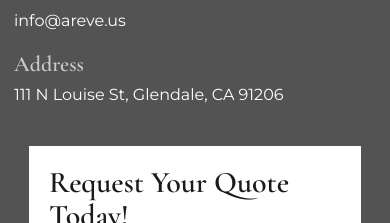
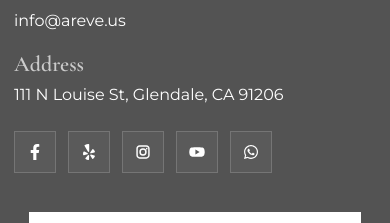
Before and after one commit to BorisKovStudio/arevescreen, a Next.js app: page / in a window 390 px wide. Shown: the part 8284-8507 px from the top of the page. Built offline with nearby package versions, Linux system fonts and the light colour scheme; no server answers; the database is empty.

Commit message:
Add social icons to contact section

```diff
--- a/app/page.tsx
+++ b/app/page.tsx
@@ -59,7 +59,7 @@ export default async function HomePage() {
         <CertificatesSection items={certificates} />
         <ProjectsSection items={projects} />
         <FaqSection image={featureImages.faq} items={faqItems} />
-        <ContactSection calcTiers={calcTiers} details={contactDetails} />
+        <ContactSection calcTiers={calcTiers} details={contactDetails} socialLinks={socialLinks} />
       </main>
       <SiteFooter details={contactDetails} socialLinks={socialLinks} />
     </>
--- a/components/ContactSection/ContactSection.module.css
+++ b/components/ContactSection/ContactSection.module.css
@@ -48,6 +48,55 @@
   color: var(--panel);
   font-size: 16px;
   line-height: 1.5;
+}
+
+.socials {
+  display: flex;
+  flex-wrap: wrap;
+  gap: 12px;
+  padding-top: 6px;
+}
+
+.socialLink {
+  display: inline-flex;
+  align-items: center;
+  justify-content: center;
+  width: 46px;
+  height: 46px;
+  border: 1px solid rgba(255, 255, 255, 0.16);
+  background: rgba(255, 255, 255, 0.04);
+  color: var(--panel);
+  transition:
+    color 160ms ease,
+    background-color 160ms ease,
+    border-color 160ms ease,
+    transform 160ms ease;
+}
+
+.socialLink:hover {
+  color: var(--panel);
+  background: var(--accent);
+  border-color: var(--accent);
+  transform: translateY(-2px);
+}
+
+.socialIcon {
+  width: 17px;
+  height: 17px;
+  fill: currentColor;
+  flex: none;
+}
+
+.srOnly {
+  position: absolute;
+  width: 1px;
+  height: 1px;
+  padding: 0;
+  margin: -1px;
+  overflow: hidden;
+  clip: rect(0, 0, 0, 0);
+  white-space: nowrap;
+  border: 0;
 }
 
 .formShell {
@@ -352,4 +401,14 @@
   .calcHelp:focus-within .calcTooltip {
     transform: translate(0, 0);
   }
+
+  .socialLink {
+    width: 42px;
+    height: 42px;
+  }
+
+  .socialIcon {
+    width: 16px;
+    height: 16px;
+  }
 }
--- a/components/ContactSection/ContactSection.tsx
+++ b/components/ContactSection/ContactSection.tsx
@@ -1,7 +1,8 @@
 'use client';
 
 import { type ChangeEvent, type FormEvent, useState } from 'react';
-import type { ContactDetails } from '@/data/siteContent';
+import type { ContactDetails, SocialLink } from '@/data/siteContent';
+import { SocialIcon } from '@/components/SocialIcon/SocialIcon';
 import styles from './ContactSection.module.css';
 
 type ContactCalcTier = {
@@ -13,6 +14,7 @@ type ContactCalcTier = {
 type ContactSectionProps = {
   details: ContactDetails;
   calcTiers: ContactCalcTier[];
+  socialLinks: SocialLink[];
 };
 
 type ContactFormState = {
@@ -63,7 +65,7 @@ function createDimensionOptions(maxValue: number) {
 const heightOptions = createDimensionOptions(17);
 const widthOptions = createDimensionOptions(25);
 
-export function ContactSection({ details, calcTiers }: ContactSectionProps) {
+export function ContactSection({ details, calcTiers, socialLinks }: ContactSectionProps) {
   const [form, setForm] = useState<ContactFormState>(initialState);
   const [isSubmitting, setIsSubmitting] = useState(false);
   const [submitState, setSubmitState] = useState<SubmitState>(null);
@@ -190,6 +192,22 @@ export function ContactSection({ details, calcTiers }: ContactSectionProps) {
               {details.address}
             </a>
           </article>
+
+          <div aria-label="Social links" className={styles.socials}>
+            {socialLinks.map((item) => (
+              <a
+                key={item.label}
+                aria-label={item.label}
+                className={styles.socialLink}
+                href={item.href}
+                rel="noreferrer"
+                target="_blank"
+              >
+                <SocialIcon className={styles.socialIcon} label={item.label} />
+                <span className={styles.srOnly}>{item.label}</span>
+              </a>
+            ))}
+          </div>
         </div>
 
         <div className={styles.formShell}>
--- /dev/null
+++ b/components/SocialIcon/SocialIcon.tsx
@@ -0,0 +1,63 @@
+import type { SocialLink } from '@/data/siteContent';
+
+type SocialIconProps = {
+  className?: string;
+  label: SocialLink['label'];
+};
+
+function FacebookIcon({ className }: { className?: string }) {
+  return (
+    <svg aria-hidden="true" className={className} viewBox="0 0 320 512">
+      <path d="M279.1 288l14.2-92.7h-88.9v-60.1c0-25.4 12.4-50.1 52.2-50.1H297V6.3S260.4 0 225.4 0C152.1 0 104.3 44.4 104.3 124.7v70.6H22.9V288h81.4v224h100.2V288z" />
+    </svg>
+  );
+}
+
+function YelpIcon({ className }: { className?: string }) {
+  return (
+    <svg aria-hidden="true" className={className} viewBox="0 0 384 512">
+      <path d="M42.9 240.32l99.62 48.61c19.2 9.4 16.2 37.51-4.5 42.71L30.5 358.45a22.79 22.79 0 0 1-28.21-19.6 197.16 197.16 0 0 1 9-85.32 22.8 22.8 0 0 1 31.61-13.21zm44 239.25a199.45 199.45 0 0 0 79.42 32.11A22.78 22.78 0 0 0 192.94 490l3.9-110.82c.7-21.3-25.5-31.91-39.81-16.1l-74.21 82.4a22.82 22.82 0 0 0 4.09 34.09zm145.34-109.92l58.81 94a22.93 22.93 0 0 0 34 5.5 198.36 198.36 0 0 0 52.71-67.61A23 23 0 0 0 364.17 370l-105.42-34.26c-20.31-6.5-37.81 15.8-26.51 33.91zm148.33-132.23a197.44 197.44 0 0 0-50.41-69.31 22.85 22.85 0 0 0-34 4.4l-62 91.92c-11.9 17.7 4.7 40.61 25.2 34.71L366 268.63a23 23 0 0 0 14.61-31.21zM62.11 30.18a22.86 22.86 0 0 0-9.9 32l104.12 180.44c11.7 20.2 42.61 11.9 42.61-11.4V22.88a22.67 22.67 0 0 0-24.5-22.8 320.37 320.37 0 0 0-112.33 30.1z" />
+    </svg>
+  );
+}
+
+function InstagramIcon({ className }: { className?: string }) {
+  return (
+    <svg aria-hidden="true" className={className} viewBox="0 0 24 24">
+      <path d="M7 2h10c2.8 0 5 2.2 5 5v10c0 2.8-2.2 5-5 5H7c-2.8 0-5-2.2-5-5V7c0-2.8 2.2-5 5-5zm0 2.2C5.4 4.2 4.2 5.4 4.2 7v10c0 1.6 1.2 2.8 2.8 2.8h10c1.6 0 2.8-1.2 2.8-2.8V7c0-1.6-1.2-2.8-2.8-2.8H7zm10.6 1.6a1.2 1.2 0 1 1 0 2.4 1.2 1.2 0 0 1 0-2.4zM12 6.5A5.5 5.5 0 1 1 6.5 12 5.5 5.5 0 0 1 12 6.5zm0 2.2A3.3 3.3 0 1 0 15.3 12 3.3 3.3 0 0 0 12 8.7z" />
+    </svg>
+  );
+}
+
+function YouTubeIcon({ className }: { className?: string }) {
+  return (
+    <svg aria-hidden="true" className={className} viewBox="0 0 24 24">
+      <path d="M23 8.1c-0.3-1.4-1.4-2.5-2.8-2.8C17.9 4.7 12 4.7 12 4.7s-5.9 0-8.2 0.6C2.4 5.6 1.3 6.7 1 8.1 0.4 10.4 0.4 12 0.4 12s0 1.6 0.6 3.9c0.3 1.4 1.4 2.5 2.8 2.8 2.3 0.6 8.2 0.6 8.2 0.6s5.9 0 8.2-0.6c1.4-0.3 2.5-1.4 2.8-2.8 0.6-2.3 0.6-3.9 0.6-3.9s0-1.6-0.6-3.9zM9.6 15.7V8.3l6.4 3.7z" />
+    </svg>
+  );
+}
+
+function WhatsAppIcon({ className }: { className?: string }) {
+  return (
+    <svg aria-hidden="true" className={className} viewBox="0 0 448 512">
+      <path d="M380.9 97.1C339 55.1 283.2 32 223.9 32c-122.4 0-222 99.6-222 222 0 39.1 10.2 77.3 29.6 111L0 480l117.7-30.9c32.4 17.7 68.9 27 106.1 27h.1c122.3 0 224.1-99.6 224.1-222 0-59.3-25.2-115-67.1-157zm-157 341.6c-33.2 0-65.7-8.9-94-25.7l-6.7-4-69.8 18.3L72 359.2l-4.4-7c-18.5-29.4-28.2-63.3-28.2-98.2 0-101.7 82.8-184.5 184.6-184.5 49.3 0 95.6 19.2 130.4 54.1 34.8 34.9 56.2 81.2 56.1 130.5 0 101.8-84.9 184.6-186.6 184.6zm101.2-138.2c-5.5-2.8-32.8-16.2-37.9-18-5.1-1.9-8.8-2.8-12.5 2.8-3.7 5.6-14.3 18-17.6 21.8-3.2 3.7-6.5 4.2-12 1.4-32.6-16.3-54-29.1-75.5-66-5.7-9.8 5.7-9.1 16.3-30.3 1.8-3.7.9-6.9-.5-9.7-1.4-2.8-12.5-30.1-17.1-41.2-4.5-10.8-9.1-9.3-12.5-9.5-3.2-.2-6.9-.2-10.6-.2-3.7 0-9.7 1.4-14.8 6.9-5.1 5.6-19.4 19-19.4 46.3 0 27.3 19.9 53.7 22.6 57.4 2.8 3.7 39.1 59.7 94.8 83.8 35.2 15.2 49 16.5 66.6 13.9 10.7-1.6 32.8-13.4 37.4-26.4 4.6-13 4.6-24.1 3.2-26.4-1.3-2.5-5-3.9-10.5-6.6z" />
+    </svg>
+  );
+}
+
+export function SocialIcon({ className, label }: SocialIconProps) {
+  switch (label) {
+    case 'Facebook':
+      return <FacebookIcon className={className} />;
+    case 'Yelp':
+      return <YelpIcon className={className} />;
+    case 'Instagram':
+      return <InstagramIcon className={className} />;
+    case 'YouTube':
+      return <YouTubeIcon className={className} />;
+    case 'WhatsApp':
+      return <WhatsAppIcon className={className} />;
+    default:
+      return null;
+  }
+}
```
